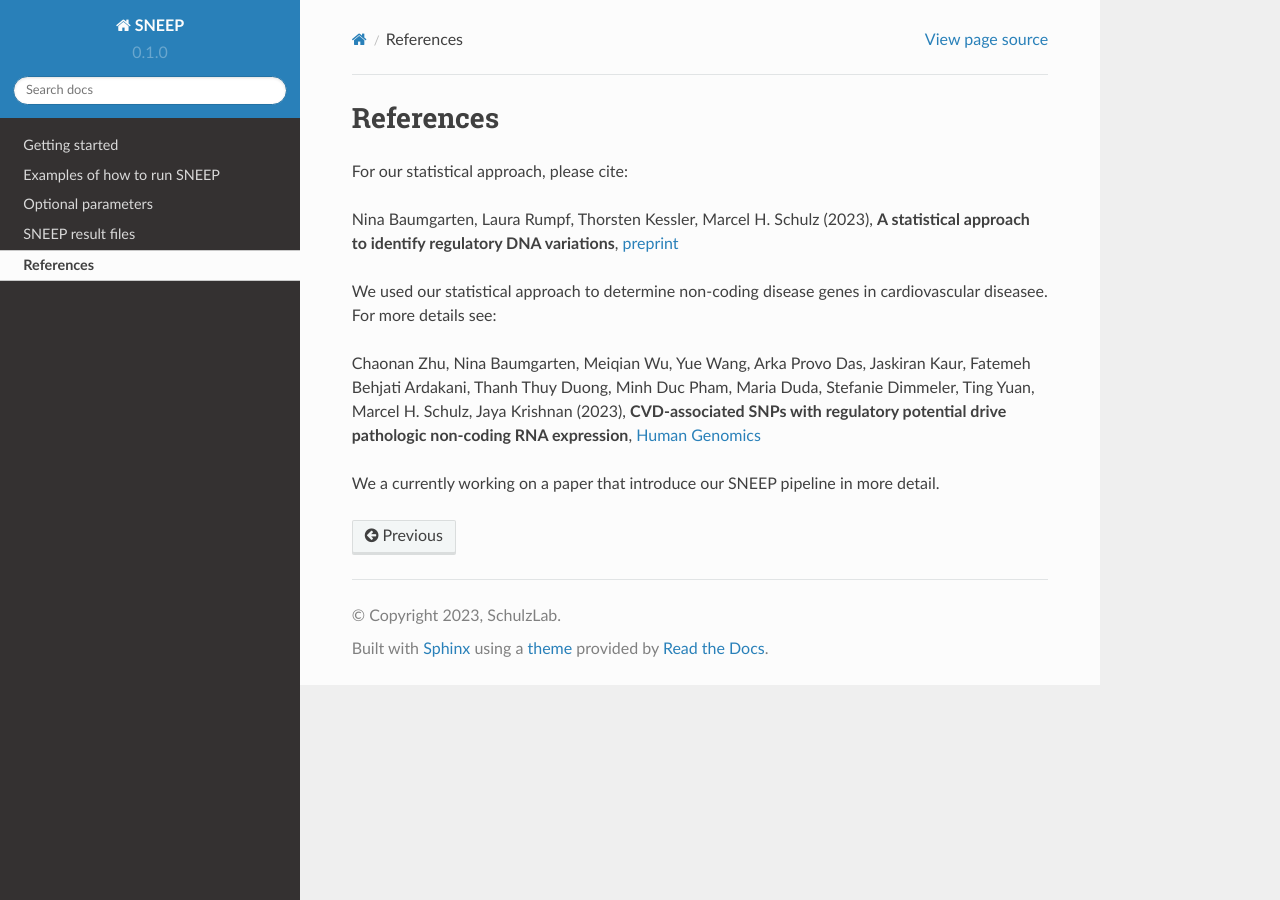
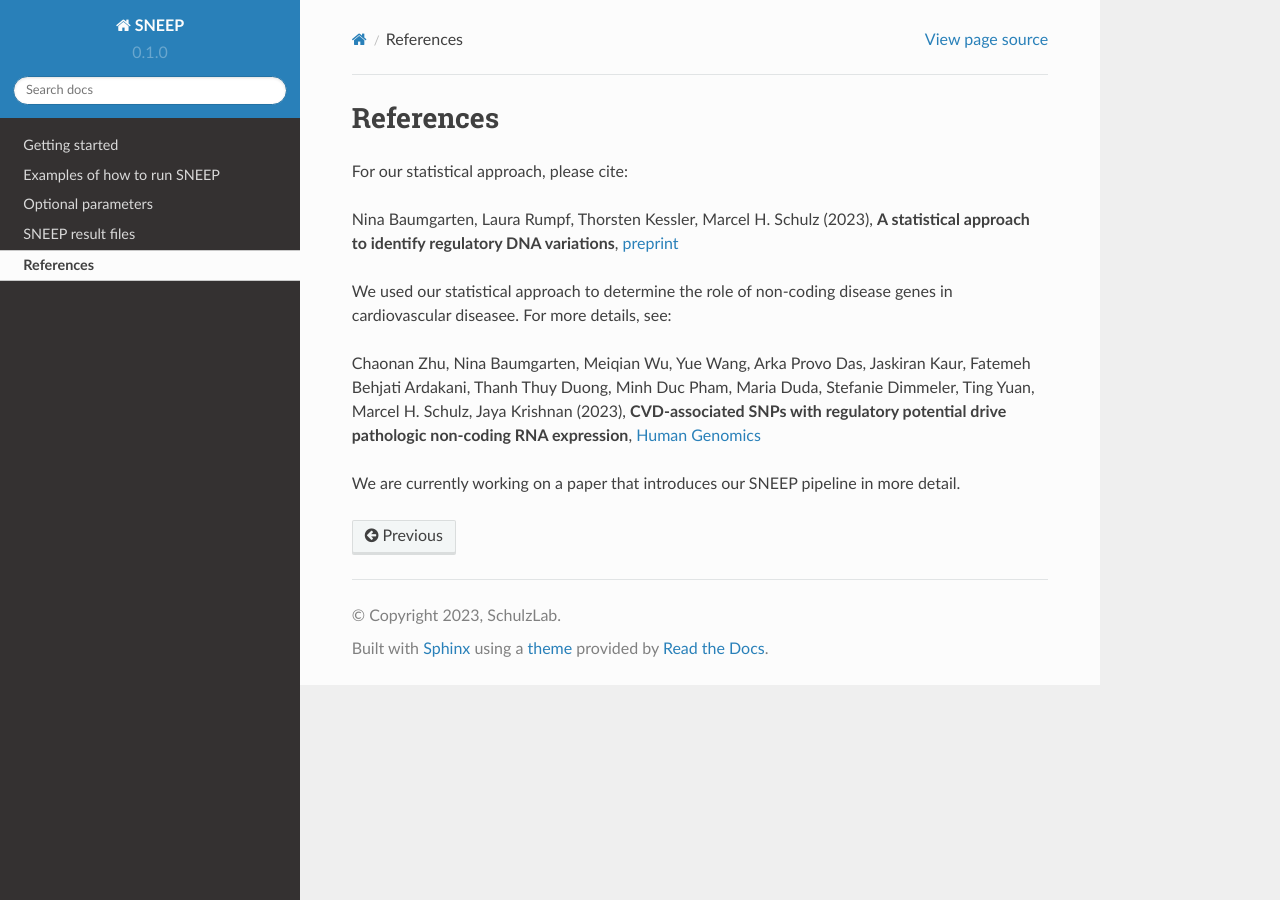
Before and after one commit to SchulzLab/SNEEP, a Sphinx documentation site: the page built from docs/references.rst, in a window 1280 px wide. Built offline with Sphinx 7.4.7 and the Read the Docs theme 2.0.0, drawn with Linux system fonts in a browser that asks for light colours; pages that are not in the unit, such as notebooks, are missing from menus.

Commit message:
Update references.rst

```diff
--- a/docs/references.rst
+++ b/docs/references.rst
@@ -7,8 +7,8 @@ For our statistical approach, please cite:
 Nina Baumgarten, Laura Rumpf, Thorsten Kessler, Marcel H. Schulz (2023), **A statistical approach to identify regulatory DNA variations**,
 `preprint <https://doi.org/10.1101/2023.01.31.526404>`_
 
-We used our statistical approach to determine non-coding disease genes in cardiovascular diseasee. For more details see:
+We used our statistical approach to determine the role of non-coding disease genes in cardiovascular diseasee. For more details, see:
 
 Chaonan Zhu, Nina Baumgarten, Meiqian Wu, Yue Wang, Arka Provo Das, Jaskiran Kaur, Fatemeh Behjati Ardakani, Thanh Thuy Duong, Minh Duc Pham, Maria Duda, Stefanie Dimmeler, Ting Yuan, Marcel H. Schulz, Jaya Krishnan (2023), **CVD-associated SNPs with regulatory potential drive pathologic non-coding RNA expression**, `Human Genomics <https://humgenomics.biomedcentral.com/articles/10.1186/s40246-023-00513-4>`_
 
-We a currently working on a paper that introduce our SNEEP pipeline in more detail.
+We are currently working on a paper that introduces our SNEEP pipeline in more detail.
```
